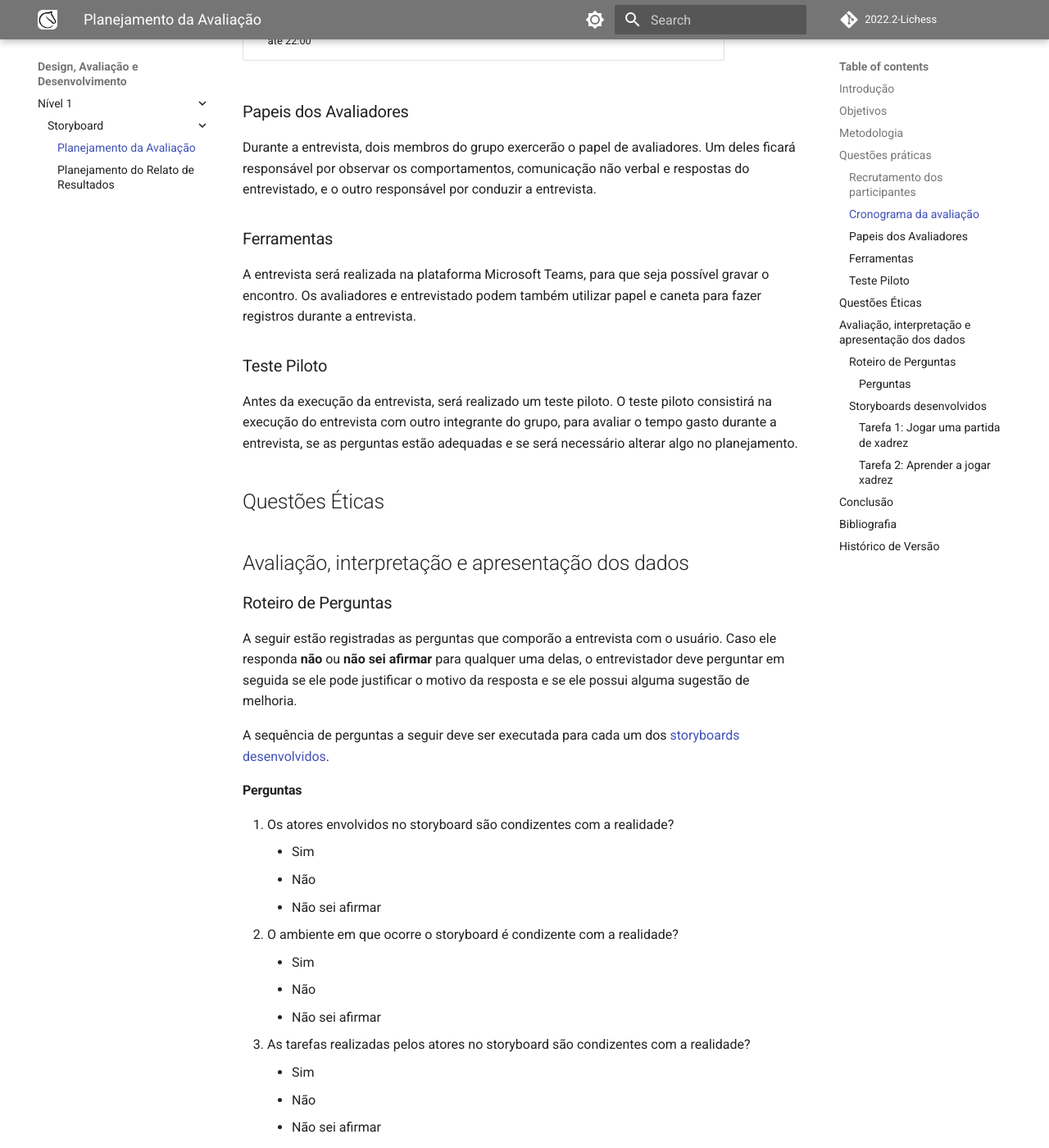
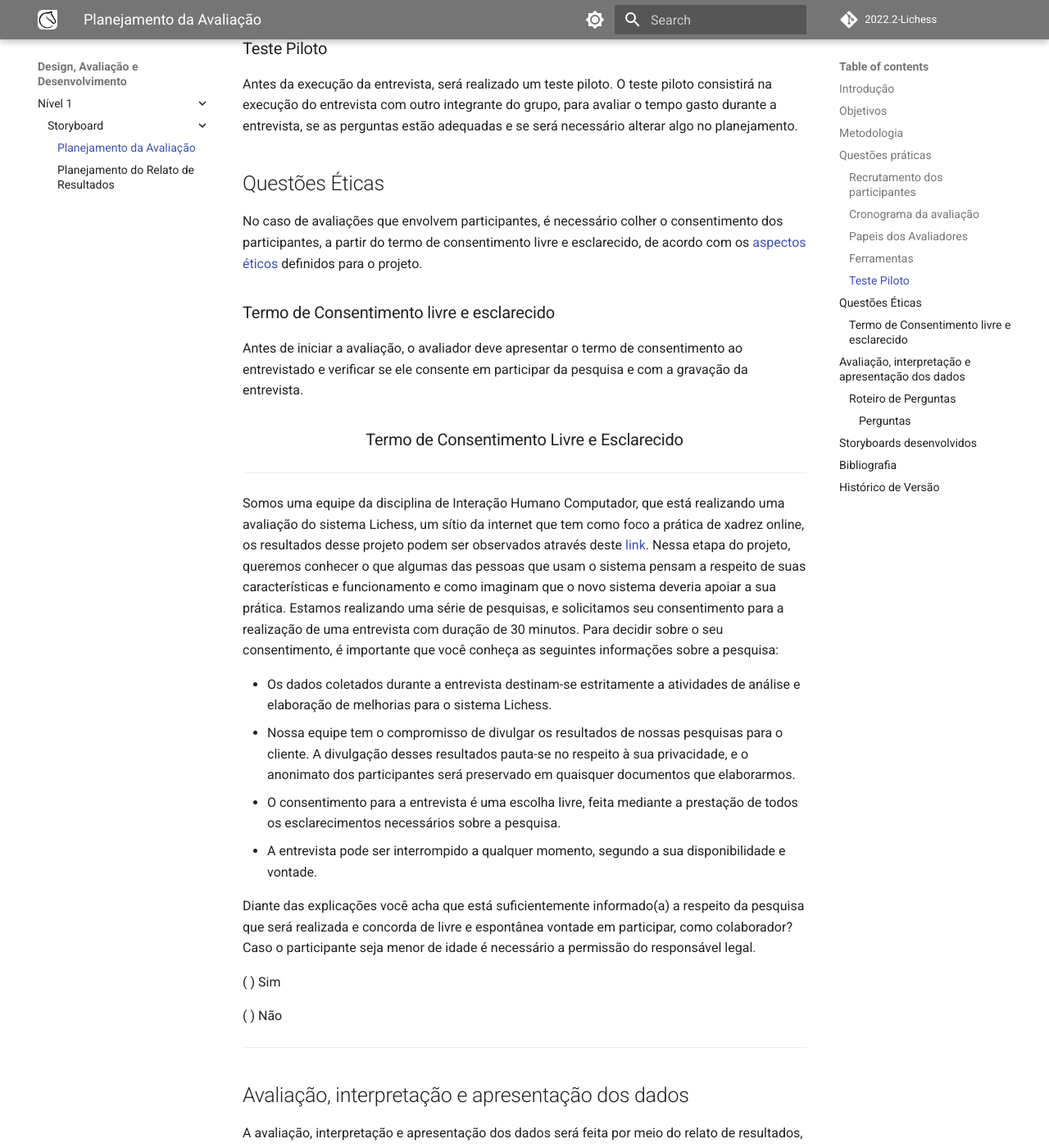
Before and after one commit to Interacao-Humano-Computador/2022.2-Lichess, an MkDocs documentation site: the page built from docs/design_avaliacao_desenvolvimento/storyboard/planejamento_avaliacao.md, in a window 1280 px wide and 1400 px high, scrolled down 2070 px. Shown: the whole window at 82% size. Built offline with MkDocs 1.6.1 and Material for MkDocs 9.7.7, drawn with Linux system fonts in a browser that asks for light colours; comment, search, counter and statistics services are not loaded; some of the changed text lies outside the part shown.

Commit message:
wip feat: #55 finalização da parte teórica do artefato

```diff
--- a/docs/design_avaliacao_desenvolvimento/storyboard/planejamento_avaliacao.md
+++ b/docs/design_avaliacao_desenvolvimento/storyboard/planejamento_avaliacao.md
@@ -2,17 +2,7 @@
 
 ## Introdução
 
-O storyboard é um tipo de protótipo de baixa fidelidade,que consiste em uma série de desenhos mostrando como um usuário pode progredir em uma tarefa utilizando o sistema que está sendo desenvolvido. Pode ser uma série de telas esboçadas no caso de um sistema baseado em GUI. Esse modelo de artefato deve conter os seguintes elementos:
-
-- As pessoas envolvidas;
-- Ambiente/contexto;
-- Tarefas;
-- Passos envolvidos;
-- A motivação para usar a sistema;
-- O que as pessoas precisam fazer para completar a tarefa;
-- A satisfação da pessoa ao completar a tarefa, no final do storyboard.
-
-O presente artefato apresenta o planejamento da avaliação dos storyboards elaborados para a aplicação web lichess. Os protótipos foram elaborados com base nas tarefas principais executadas pelo usuário durante a utilização do sistema, detalhadas na [análise de tarefas](../../analise_requisitos/analise_tarefas.md). O planejamento baseia-se nas atividades propostas pelo _framework_ DECIDE, a saber:
+O presente artefato apresenta o planejamento da avaliação dos storyboards elaborados para a aplicação web lichess. O planejamento baseia-se nas atividades propostas pelo _framework_ DECIDE, a saber:
 
 - D: Determinar os objetivos da avaliação;
 - E:  Explorar perguntas a serem respondidas com a avaliação
@@ -63,7 +53,37 @@
 
 ## Questões Éticas
 
+No caso de avaliações que envolvem participantes, é necessário colher o consentimento dos participantes, a partir do termo de consentimento livre e esclarecido, de acordo com os [aspectos éticos](../../analise_requisitos/aspectos_eticos.md) definidos para o projeto.
+
+### Termo de Consentimento livre e esclarecido
+
+Antes de iniciar a avaliação, o avaliador deve apresentar o termo de consentimento ao entrevistado e verificar se ele consente em participar da pesquisa e com a gravação da entrevista.
+
+<div style="text-align: center">
+<h3>
+Termo de Consentimento Livre e Esclarecido
+</h3>
+</div>
+------
+Somos uma equipe da disciplina de Interação Humano Computador, que está realizando uma avaliação do sistema Lichess, um sítio da internet que tem como foco a prática de xadrez online, os resultados desse projeto podem ser observados através deste [link](https://interacao-humano-computador.github.io/2022.2-Lichess/). Nessa etapa do projeto, queremos conhecer o que algumas das pessoas que usam o sistema pensam a respeito de suas características e funcionamento e como imaginam que o novo sistema deveria apoiar a sua prática. Estamos realizando uma série de pesquisas, e solicitamos seu consentimento para a realização de uma entrevista com duração de 30 minutos. Para decidir sobre o seu consentimento, é importante que você conheça as seguintes informações sobre a pesquisa:
+
+- Os dados coletados durante a entrevista destinam-se estritamente a atividades de análise e elaboração de melhorias para o sistema Lichess.
+- Nossa equipe tem o compromisso de divulgar os resultados de nossas pesquisas para o cliente. A divulgação desses resultados pauta-se no respeito à sua privacidade, e o anonimato dos participantes será preservado em quaisquer documentos que elaborarmos.
+- O consentimento para a entrevista é uma escolha livre, feita mediante a prestação de todos os esclarecimentos necessários sobre a pesquisa.
+- A entrevista pode ser interrompido a qualquer momento, segundo a sua disponibilidade e vontade.
+
+Diante das explicações você acha que está suficientemente informado(a) a respeito da pesquisa que será realizada e concorda de livre e espontânea vontade em participar, como colaborador?
+Caso o participante seja menor de idade é necessário a permissão do responsável legal.
+
+\(  \) Sim
+
+\(  \) Não
+
+-----
+
 ## Avaliação, interpretação e apresentação dos dados
+
+A avaliação, interpretação e apresentação dos dados será feita por meio do relato de resultados, de acordo com o [planejamento](planejamento_relato.md) realizado.
 
 ### Roteiro de Perguntas
 
@@ -118,13 +138,23 @@
 </li>
 </ol>
 
-### Storyboards desenvolvidos
+## Storyboards desenvolvidos
 
-#### Tarefa 1: Jogar uma partida de xadrez
+O storyboard é um tipo de protótipo de baixa fidelidade,que consiste em uma série de desenhos mostrando como um usuário pode progredir em uma tarefa utilizando o sistema que está sendo desenvolvido. Pode ser uma série de telas esboçadas no caso de um sistema baseado em GUI. Esse modelo de artefato deve conter os seguintes elementos:
 
-#### Tarefa 2: Aprender a jogar xadrez
+- As pessoas envolvidas;
+- Ambiente/contexto;
+- Tarefas;
+- Passos envolvidos;
+- A motivação para usar a sistema;
+- O que as pessoas precisam fazer para completar a tarefa;
+- A satisfação da pessoa ao completar a tarefa, no final do storyboard.
 
-## Conclusão
+Os protótipos foram elaborados com base nas tarefas principais executadas pelo usuário durante a utilização do sistema, detalhadas na [análise de tarefas](../../analise_requisitos/analise_tarefas.md).
+
+- Tarefa 1: Jogar uma partida de xadrez
+
+- Tarefa 2: Aprender a jogar xadrez
 
 ## Bibliografia
 
```
Also changed, not shown: other parts of docs/design_avaliacao_desenvolvimento/storyboard/planejamento_avaliacao.md (+1 -1 lines).
